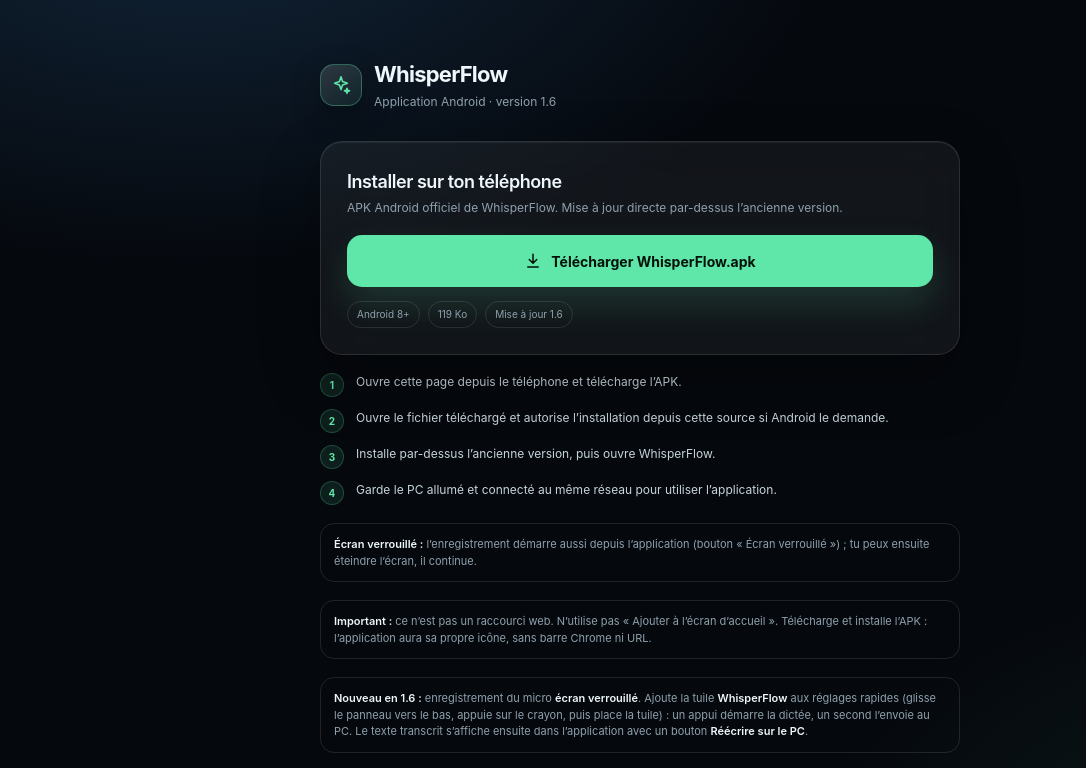
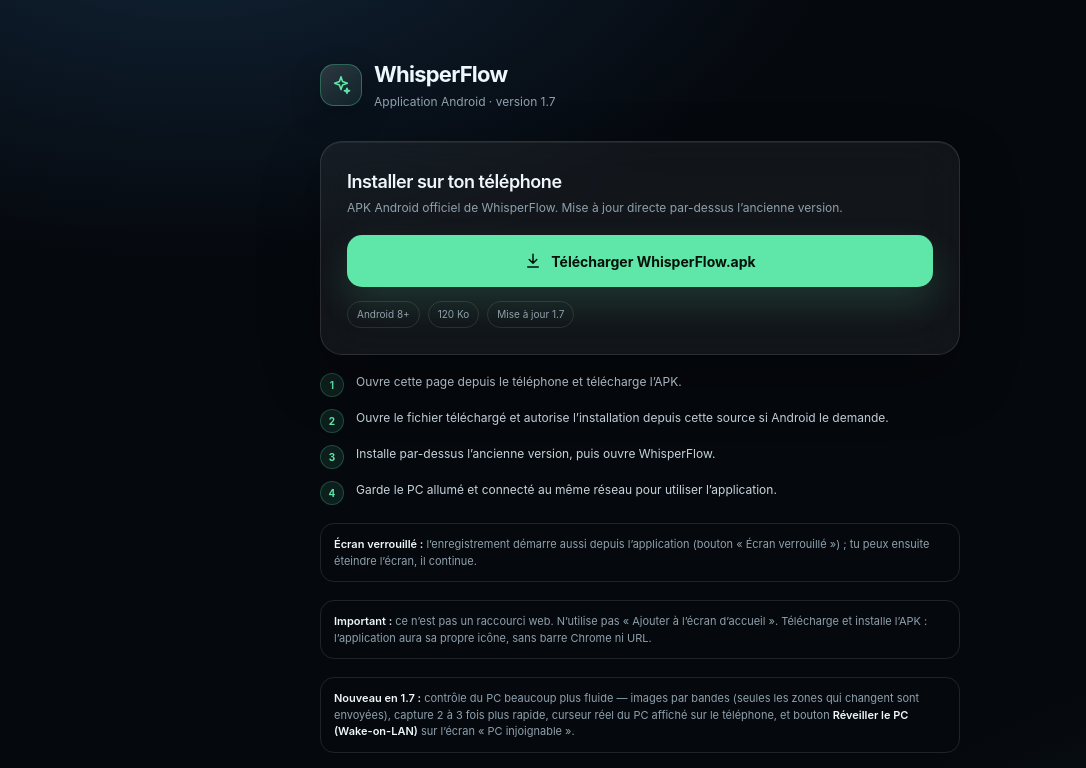
Before and after one commit to louskyfly/whisperflow-android, a plain HTML site: page index.html in a window 1280 px wide. Shown: the top 768 px of the page, without its empty margins (0-1086 px from the left). Drawn offline with Linux system fonts and the light colour scheme.

Commit message:
Site 1.7 : controle a distance fluide et reveil Wake-on-LAN

```diff
--- a/index.html
+++ b/index.html
@@ -37,7 +37,7 @@
 <div class="wrap">
   <div class="brand">
     <span class="mark"><svg viewBox="0 0 24 24"><path d="M12 3l1.7 5.1L19 10l-5.3 1.9L12 17l-1.7-5.1L5 10l5.3-1.9z"/><path d="M18.5 15.5l.7 2.1 2.1.7-2.1.7-.7 2.1-.7-2.1-2.1-.7 2.1-.7z"/></svg></span>
-    <div><h1>WhisperFlow</h1><p class="sub">Application Android · version 1.6</p></div>
+    <div><h1>WhisperFlow</h1><p class="sub">Application Android · version 1.7</p></div>
   </div>
 
   <section class="card">
@@ -49,8 +49,8 @@
     </a>
     <div class="meta">
       <span class="pill">Android 8+</span>
-      <span class="pill">119 Ko</span>
-      <span class="pill">Mise à jour 1.6</span>
+      <span class="pill">120 Ko</span>
+      <span class="pill">Mise à jour 1.7</span>
     </div>
   </section>
 
@@ -63,6 +63,7 @@
 
   <div class="note"><b>Écran verrouillé :</b> l’enregistrement démarre aussi depuis l’application (bouton « Écran verrouillé ») ; tu peux ensuite éteindre l’écran, il continue.</div>
   <div class="note"><b>Important :</b> ce n’est pas un raccourci web. N’utilise pas « Ajouter à l’écran d’accueil ». Télécharge et installe l’APK : l’application aura sa propre icône, sans barre Chrome ni URL.</div>
+  <div class="note"><b>Nouveau en 1.7 :</b> contrôle du PC beaucoup plus fluide — images par bandes (seules les zones qui changent sont envoyées), capture 2 à 3 fois plus rapide, curseur réel du PC affiché sur le téléphone, et bouton <b>Réveiller le PC (Wake-on-LAN)</b> sur l’écran « PC injoignable ».</div>
   <div class="note"><b>Nouveau en 1.6 :</b> enregistrement du micro <b>écran verrouillé</b>. Ajoute la tuile <b>WhisperFlow</b> aux réglages rapides (glisse le panneau vers le bas, appuie sur le crayon, puis place la tuile) : un appui démarre la dictée, un second l’envoie au PC. Le texte transcrit s’affiche ensuite dans l’application avec un bouton <b>Réécrire sur le PC</b>.</div>
   <p class="foot">Lien durable : <code>github.com/louskyfly/whisperflow-android/releases/latest</code><br>APK de développement signé localement.</p>
 </div>
```
